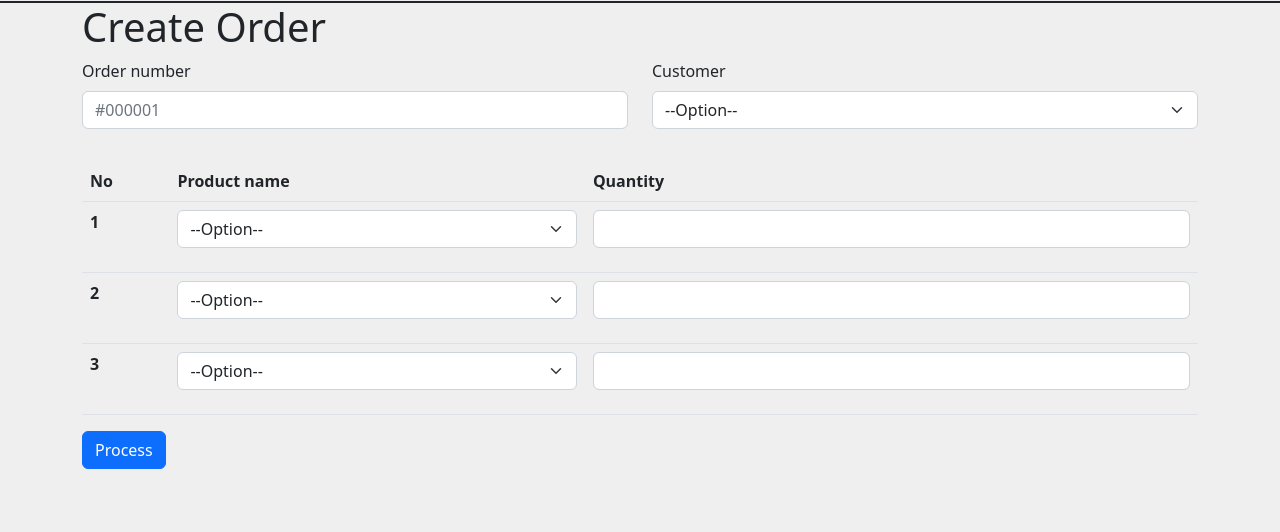
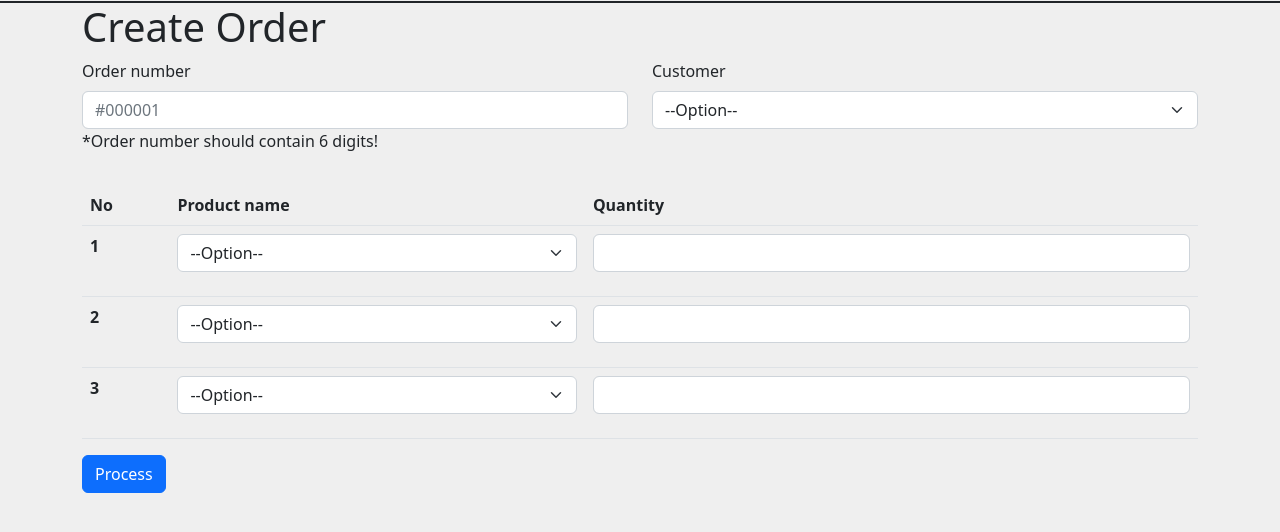
Before and after one commit to tanzhenxun/tanzhenxun.github.io, a PHP site: page /create_order.php in a window 1280 px wide. Shown: the part 75-607 px from the top of the page. Run offline with PHP 8.4, Linux system fonts and the light colour scheme; tables that the repository leaves empty or names only in its code hold one stand-in row (values such as "Sample post"); some libraries are stand-ins or nearby versions.

Commit message:
Add some debug statement

```diff
--- a/project/create_order.php
+++ b/project/create_order.php
@@ -46,12 +46,21 @@
         <?php
 
         if ($_POST) {
-            $array_postValues = array();
             include 'config/database.php';
+            $order_id = $_POST['inputOrderNumber'];
+            $customer_id = $_POST['customerSelect'];
+            $flag = 0;
+            if ($order_id == "" || $customer_id == "NULL") {
+                echo "<div class='alert alert-danger'>Please make sure all fields are not emplty!</div>";
+                $flag = 1;
+            } else {
+                if ($order_id < 6) {
+                    echo "<div class='alert alert-danger'>Please make sure order number must containt by 6 number!</div>";
+                    $flag = 1;
+                }
+                if ($flag == 0) {
                     try {
                         $total_amount = 0;
-                $order_id = $_POST['inputOrderNumber'];
-                $customer_id = $_POST['customerSelect'];
 
                         if ($_POST["firstProductSelect"] != -1) {
                             $product_id_one =  explode("-", $_POST['firstProductSelect'])[0];
@@ -70,9 +79,9 @@
 
                             // Execute the query
                             if ($stmt_order_detail->execute()) {
-                        echo "<div class='alert alert-success'>Record was saved.</div>";
+                                echo "<div class='alert alert-success'>Product 1 was saved.</div>";
                             } else {
-                        echo "<div class='alert alert-danger'>Unable to save record.</div>";
+                                echo "<div class='alert alert-danger'>Unable to save product 1.</div>";
                             }
                         }
 
@@ -90,9 +99,9 @@
                             $stmt_order_detail->bindParam(':quantity', $quantity_second);
                             // Execute the query
                             if ($stmt_order_detail->execute()) {
-                        echo "<div class='alert alert-success'>Record was saved.</div>";
+                                echo "<div class='alert alert-success'>Product 2 was saved.</div>";
                             } else {
-                        echo "<div class='alert alert-danger'>Unable to save record.</div>";
+                                echo "<div class='alert alert-danger'>Unable to save product 2.</div>";
                             }
                         }
 
@@ -110,9 +119,9 @@
                             $stmt_order_detail->bindParam(':quantity', $quantity_third);
                             // Execute the query
                             if ($stmt_order_detail->execute()) {
-                        echo "<div class='alert alert-success'>Record was saved.</div>";
+                                echo "<div class='alert alert-success'>Product 3 was saved.</div>";
                             } else {
-                        echo "<div class='alert alert-danger'>Unable to save record.</div>";
+                                echo "<div class='alert alert-danger'>Unable to save product 3.</div>";
                             }
                         }
 
@@ -126,15 +135,16 @@
                         $order_date = date('Y-m-d H:i:s');
                         $stmt->bindParam(':order_date', $order_date);
                         if ($stmt->execute()) {
-                    echo "<div class='alert alert-success'>Record was saved.</div>";
+                            $flag = 0;
                         } else {
-                    echo "<div class='alert alert-danger'>Unable to save record.</div>";
+                            echo "<div class='alert alert-danger'>Unable to save record by total price.</div>";
                         }
-
                     }
                     // show error
                     catch (PDOException $exception) {
                         die('ERROR: ' . $exception->getMessage());
+                    }
+                }
             }
         }
         ?>
@@ -143,6 +153,7 @@
                 <div class="mb-3 col">
                     <label for="inputOrderNumber" class="form-label">Order number</label>
                     <input type="text" class="form-control" id="inputOrderNumber" name="inputOrderNumber" placeholder="#000001" aria-labelledby="orderNumberHit">
+                    <div id="orderNumberHit" class="form-tex">*Order number should contain 6 digits!</div>
                 </div>
                 <div class="mab-3 col">
                     <label for="customerSelect" class="form-label">Customer</label>
@@ -216,7 +227,6 @@
                             extract($row);
 
                             echo "<option value={$id}-{$price}>{$name}</option>";
-
                         }
                     } else {
                         echo "<option selected value=-1>No records found</option>";
@@ -322,23 +332,25 @@
         <table class="table">
             <?php
             if ($_POST) {
+                include 'config/database.php';
+                $order_id = $_POST['inputOrderNumber'];
+                $customer_id = $_POST['customerSelect'];
+                $flag = 0;
+                if ($order_id == "" || $customer_id == "NULL") {
+                    $flag = 1;
+                } else {
+                    if ($order_id < 6) {
+                        $flag = 1;
+                    }
 
-                include 'config/database.php';
+                    if ($flag == 0) {
 
-                // $firstProductSelect = $_POST['firstProductSelect'];
-                // $firstInputOrderQuantity = $_POST['firstInputOrderQuantity'];
-
-
-                //this is how to get number of rows returned
-
-                // $query_order_detail_table = "SELECT product_id quantity FROM order_detail";
-                // $query_product_table = "SELECT name, price FROM products where id=:product_id";
                         $query = "SELECT  *
                         FROM order_detail
                         LEFT JOIN products
                         ON order_detail.product_id = products.id
                     UNION ALL
-                SELECT  *
+                        SELECT *
                         FROM products
                         RIGHT JOIN order_detail
                         ON products.id = order_detail.product_id
@@ -398,12 +410,12 @@
                         echo "</tbody>";
                         echo "</table>";
                     }
+                }
+            }
             ?>
         </table>
-    </div>
 
     </div> <!-- end .container -->
-    <script src="javascript.js"></script>
     <!-- confirm delete record will be here -->
     <script src="https://cdn.jsdelivr.net/npm/bootstrap@5.2.2/dist/js/bootstrap.bundle.min.js" integrity="sha384-OERcA2EqjJCMA+/3y+gxIOqMEjwtxJY7qPCqsdltbNJuaOe923+mo//f6V8Qbsw3" crossorigin="anonymous"></script>
 </body>
```
Lines whose indentation alone changed are shown as unchanged.
